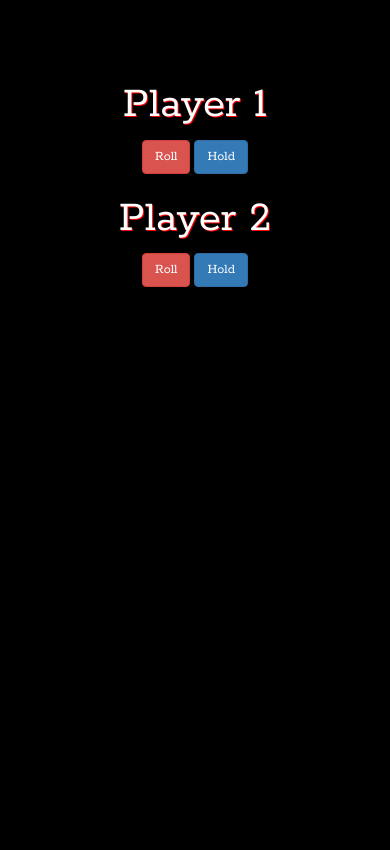
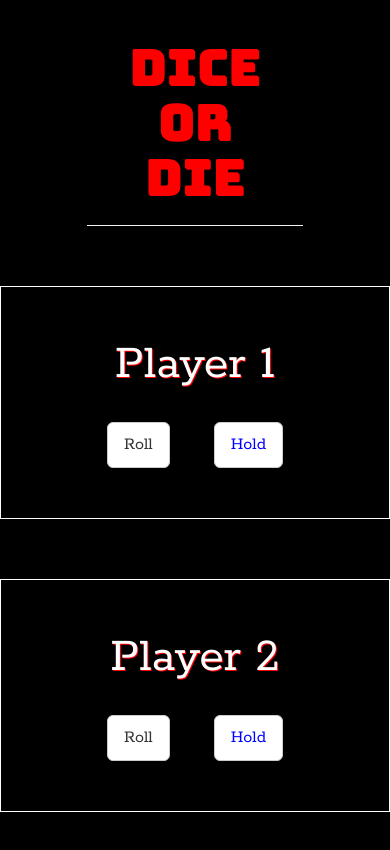
Before and after one commit to ayanapowell/PigDice, a plain HTML site: page index.html in a window 390 px wide. Drawn offline with nearby package versions, Linux system fonts and the light colour scheme.

Commit message:
Add media queries

```diff
--- a/css/styles.css
+++ b/css/styles.css
@@ -7,7 +7,7 @@ body{
   font-family: 'Rokkitt', serif;
 }
 h1 {
-  font-size: 45px;
+  font-size: 50px;
   text-shadow: 1px 1px red;
 }
 h3{
@@ -16,7 +16,57 @@ h3{
 #output {
   font-size: 25px;
 }
+#holdOne, #holdTwo {
+  color: blue;
+}
+#slogan {
+  text-align: center;
+  color: red;
+  padding: 20px;
+  font-family: 'Bungee', cursive;
+  border-bottom: 1px solid #f2f2f2;
+  width: 60%;
+  margin-left: auto;
+  margin-right: auto;
+  margin-bottom: 15%;
+}
 .row {
   margin-top: 6rem;
   text-align: center;
 }
+.player1, .player2 {
+  border: 1px dashed #fff;
+  padding: 3rem;
+  width: 40%;
+}
+.player2 {
+  margin-left: 10%;
+}
+.player1 button, .player2 button {
+  margin: 2rem;
+}
+@media (max-width: 1445px) {
+  .player1, .player2 {
+    background-color: #000;
+    border: 1px solid #fff;
+  }
+}
+@media (max-width: 993px) {
+  .player1, .player2 {
+    width: 70%;
+    margin-left: 20%;
+  }
+  .player2 {
+    margin-top: 6rem;
+  }
+}
+@media (max-width: 436px) {
+  .player1, .player2 {
+    width: 100%;
+    margin-left: 0;
+  }
+  .player2 {
+    margin-top: 6rem;
+    margin-left: 0;
+  }
+}
--- a/index.html
+++ b/index.html
@@ -3,22 +3,24 @@
   <head>
     <link rel="stylesheet" href="https://maxcdn.bootstrapcdn.com/bootstrap/3.3.7/css/bootstrap.min.css" integrity="sha384-BVYiiSIFeK1dGmJRAkycuHAHRg32OmUcww7on3RYdg4Va+PmSTsz/K68vbdEjh4u" crossorigin="anonymous">
     <link href="https://fonts.googleapis.com/css?family=Rokkitt" rel="stylesheet">
+    <link href="https://fonts.googleapis.com/css?family=Bungee" rel="stylesheet">
     <link href="css/styles.css" rel="stylesheet" type="text/css">
     <meta charset="utf-8">
     <title>Pig Dice</title>
   </head>
   <body>
     <div class="container">
+      <h1 id="slogan">Dice Or Die</h1>
       <div class="row">
           <div class="col-md-6 player1">
             <h1>Player 1</h1>
-            <button class="btn btn-danger" id="rollOne">Roll</button>
-            <button class="btn btn-primary" id="holdOne">Hold</button>
+            <button class="btn btn-default btn-lg" id="rollOne">Roll</button>
+            <button class="btn btn-default btn-lg" id="holdOne">Hold</button>
           </div>
         <div class="col-md-6 player2">
           <h1>Player 2</h1>
-          <button class="btn btn-danger" id="rollTwo">Roll</button>
-          <button class="btn btn-primary" id="holdTwo">Hold</button>
+          <button class="btn btn-default btn-lg" id="rollTwo">Roll</button>
+          <button class="btn btn-default btn-lg" id="holdTwo">Hold</button>
         </div>
       </div>
       <div id="output" class="row">
--- a/js/scripts.js
+++ b/js/scripts.js
@@ -4,24 +4,16 @@ $(document).ready(function() {
   function Player(name, score) {
     this.name = name;
     this.score = score;
-    //this.playerScore = score;
   };
-
   Player.prototype.addScore = function(total){
     this.score = this.score + total;
   }
-
   Player.prototype.resetScore = function(total){
     this.score = 0;
-
   }
-
   Player.prototype.showScore = function() {
     return "Your total is: " + this.score;
   }
-
-
-
 //ui logic
   var score = 0;
   var name = "Anna";
@@ -29,9 +21,7 @@ var playerOne = new Player(name, score);
   var playerTwo = new Player(name, score);
   var holdScoreOne = [];
   var holdScoreTwo = [];
-
   // Player One Roll
-
   $('#rollOne').click(function() {
     var diceRoll =  Math.floor(Math.random() * 6 +1);
 
@@ -45,29 +35,21 @@ $('#rollOne').click(function() {
       $('#output1 .diceroll').text("Hey Player 1, you rolled a " + diceRoll);
       $('#output1 .total').text(playerOne.showScore());
       $(".turn1").show();
-    $(".turn2").hide();
-    $("#rollOne").prop('disabled', true);
-    $("#holdOne").prop('disabled', true);
-    $("#rollTwo").prop('disabled', false);
-    $("#holdTwo").prop('disabled', false);
+      $(".player1 button").prop('disabled', true);
+      $(".player2 button").prop('disabled', false);
       return;
     }
   });
-
   $('#holdOne').click(function() {
     holdScoreOne.splice(0, 1, playerOne.score);
     console.log(holdScoreOne);
-  $("#rollTwo").prop('disabled', false);
-  $("#holdTwo").prop('disabled', false);
-  $("#rollOne").prop('disabled', true);
-  $("#holdOne").prop('disabled', true);
+    $(".player2 button").prop('disabled', false);
+    $(".player1 button").prop('disabled', true);
+    $(".turn2").hide();
     if (holdScoreOne === 100){
       $("#output").text("<h1> Player One Wins!!!!</h1>");
-    $('.player1').fadeOut();
-    $('.player2').fadeOut();
     }
   });
-
   // Player Two Roll
   $('#rollTwo').click(function() {
     var diceRoll =  Math.floor(Math.random() * 6 +1);
@@ -83,24 +65,19 @@ $('#rollTwo').click(function() {
       $('#output2 .total').text(playerTwo.showScore());
       $(".turn2").show();
       $(".turn1").hide();
-    $("#rollTwo").prop('disabled', true);
-    $("#holdTwo").prop('disabled', true);
-    $("#rollOne").prop('disabled', false);
-    $("#holdOne").prop('disabled', false);
+      $(".player2 button").prop('disabled', true);
+      $(".player1 button").prop('disabled', false);
       return;
     }
   });
   $('#holdTwo').click(function() {
     holdScoreTwo.splice(0, 1, playerTwo.score);
     console.log(holdScoreTwo);
-  $("#rollTwo").prop('disabled', true);
-  $("#holdTwo").prop('disabled', true);
-  $("#rollOne").prop('disabled', false);
-  $("#holdOne").prop('disabled', false);
+    $(".player2 button").prop('disabled', true);
+    $(".player1 button").prop('disabled', false);
+    $(".turn1").hide();
     if (holdScoreTwo === 100){
       $("#output").text("<h1> Player Two Wins!!!!</h1>");
-    $('.player1').fadeOut();
-    $('.player2').fadeOut();
     }
   });
 });
```
Lines whose indentation alone changed are shown as unchanged.
